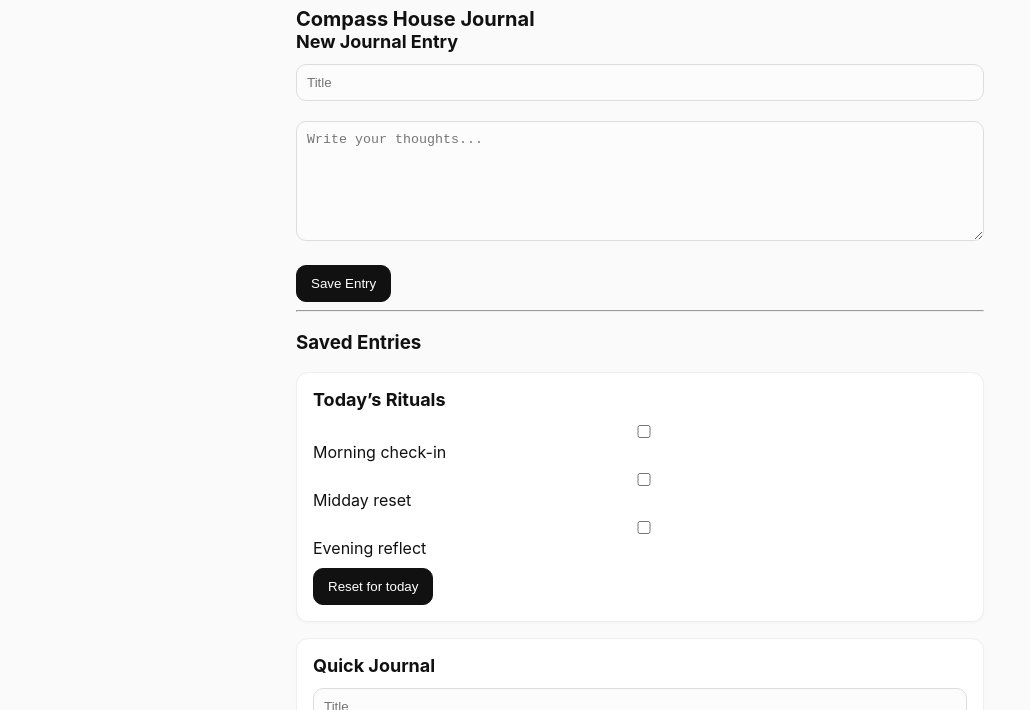
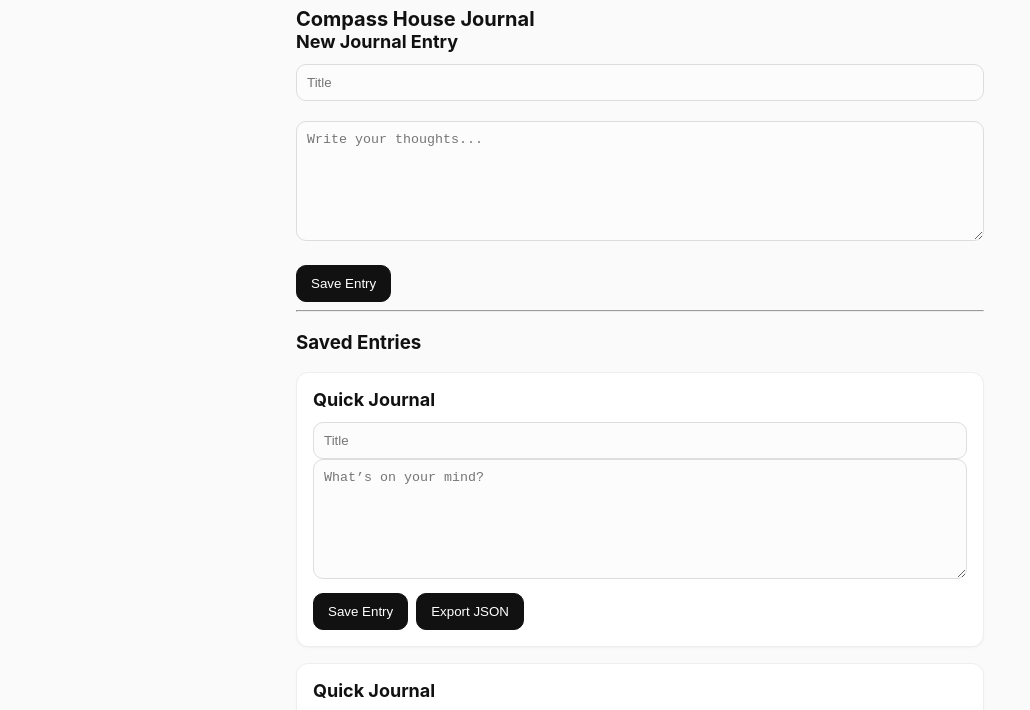
Before and after one commit to heidipohlx2010-jpg/Compass-House, a plain HTML site: page index.html in a window 1280 px wide. Shown: the part 58-768 px from the top of the page, without its empty margins (0-1030 px from the left). Drawn offline with Linux system fonts and the light colour scheme.

Commit message:
Update index.html

```diff
--- a/index.html
+++ b/index.html
@@ -31,13 +31,17 @@
 
   <script src="app.js"></script>
 </body>
-    <section class="card">
-      <h2>Today’s Rituals</h2>
-      <label><input type="checkbox" class="ritual" data-key="morning"> Morning check-in</label>
-      <label><input type="checkbox" class="ritual" data-key="midday"> Midday reset</label>
-      <label><input type="checkbox" class="ritual" data-key="evening"> Evening reflect</label>
-      <div class="row"><button id="resetRituals">Reset for today</button></div>
-    </section>
+ <section class="card">
+  <h2>Quick Journal</h2>
+  <input id="journalTitle" type="text" placeholder="Title">
+  <textarea id="journalBody" rows="6" cols="40" placeholder="What’s on your mind?"></textarea>
+  <div class="row">
+    <button onclick="saveEntry()">Save Entry</button>
+    <button id="exportEntries">Export JSON</button>
+  </div>
+</section>
+
+
 
    <section class="card">
   <h2>Quick Journal</h2>
```
